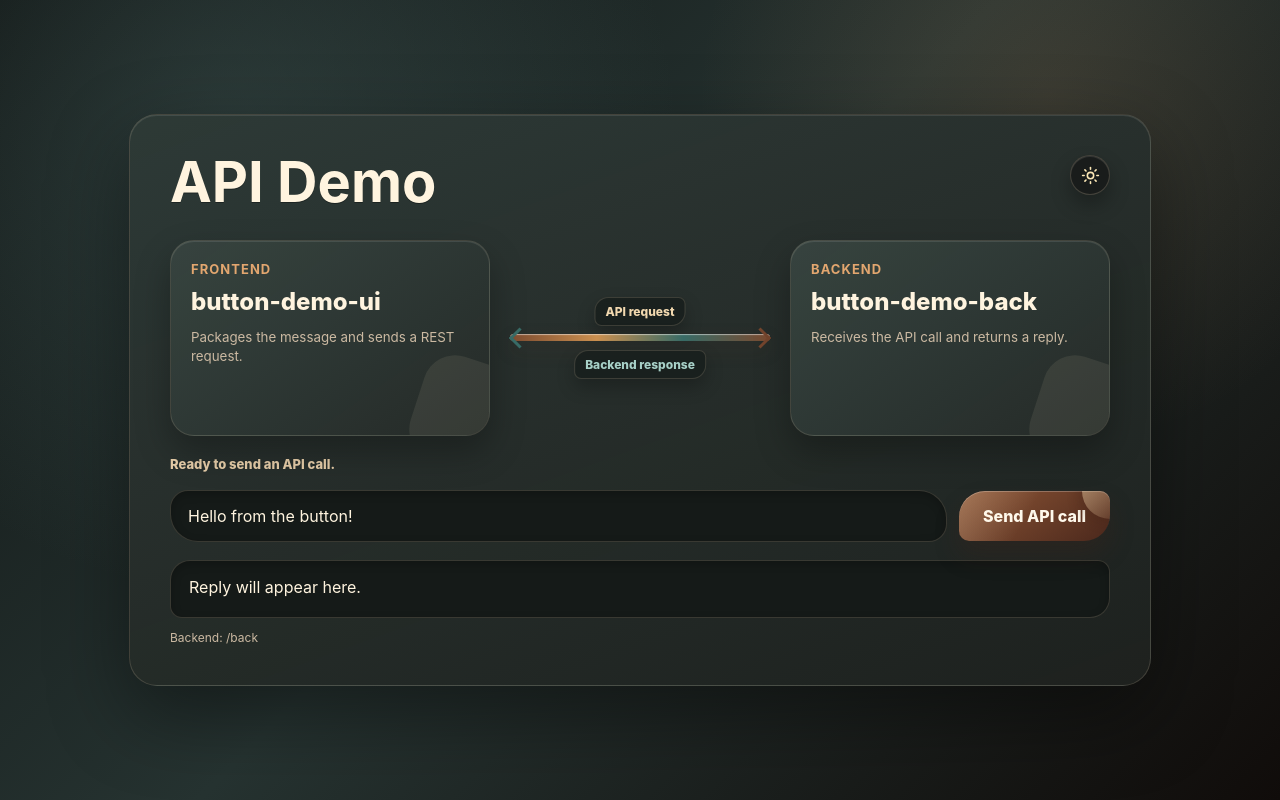
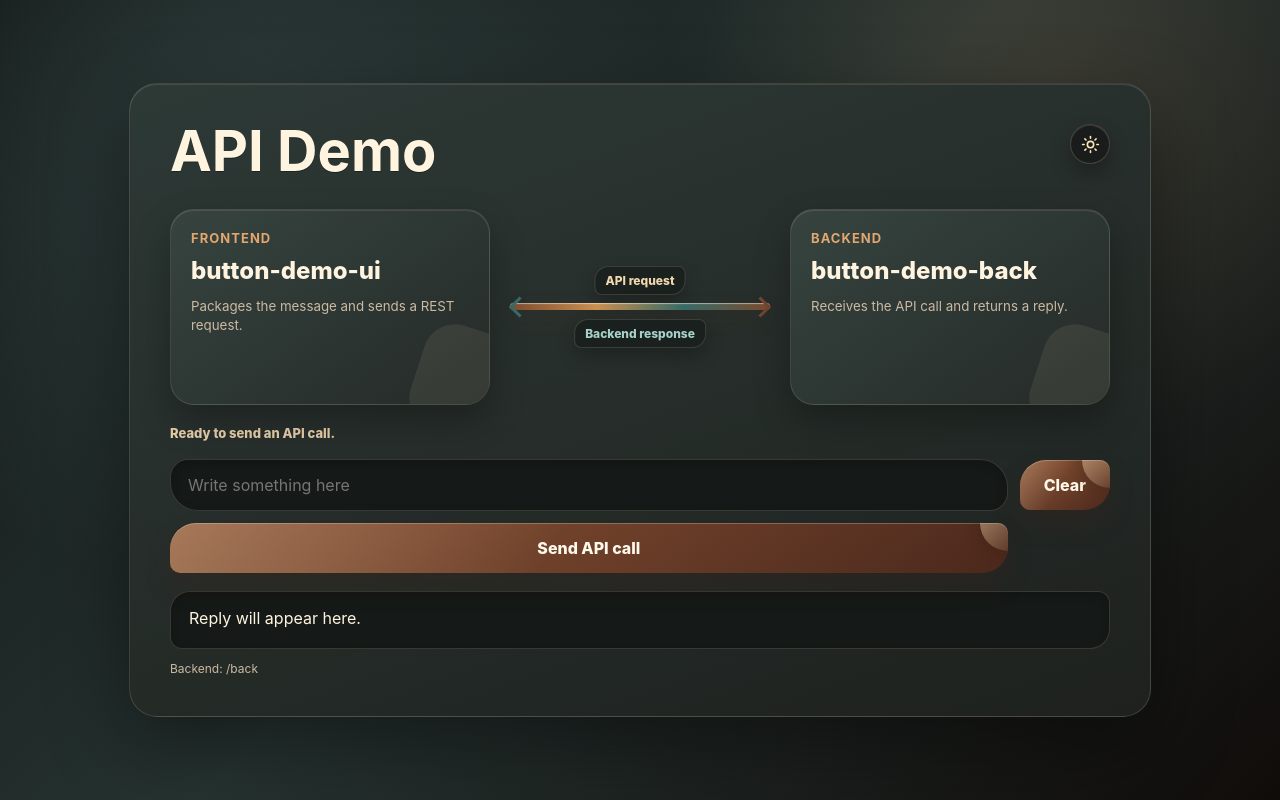
Before and after one commit to willy99/button-demo-ui, a React (Vite) app: page / in a window 1280 px wide. Built offline with nearby package versions, Linux system fonts and the light colour scheme; no server answers.

Commit message:
1) default text in the field - empty. 2) add clear button 3) add hint t
Updated `src/App.tsx` so the message field starts empty and displays the “Write something here” placeholder. Added a Clear button that resets the field value. Verified the change with `npm run build`.

```diff
--- a/src/App.tsx
+++ b/src/App.tsx
@@ -10,7 +10,7 @@ function wait(ms: number) {
 }
 
 export default function App() {
-  const [message, setMessage] = useState("Hello from the button!");
+  const [message, setMessage] = useState("");
   const [reply, setReply] = useState(INITIAL_REPLY);
   const [loading, setLoading] = useState(false);
   const [isDarkMode, setIsDarkMode] = useState(true);
@@ -663,8 +663,12 @@ export default function App() {
                 className="message-input"
                 aria-label="Message to send to backend"
                 value={message}
+                placeholder="Write something here"
                 onChange={(e) => setMessage(e.target.value)}
             />
+            <button type="button" className="curl-button" onClick={() => setMessage("")}>
+              Clear
+            </button>
             <button id="click-button" className="curl-button" onClick={handleClick} disabled={loading}>
               {loading ? "Sending..." : "Send API call"}
             </button>
```
